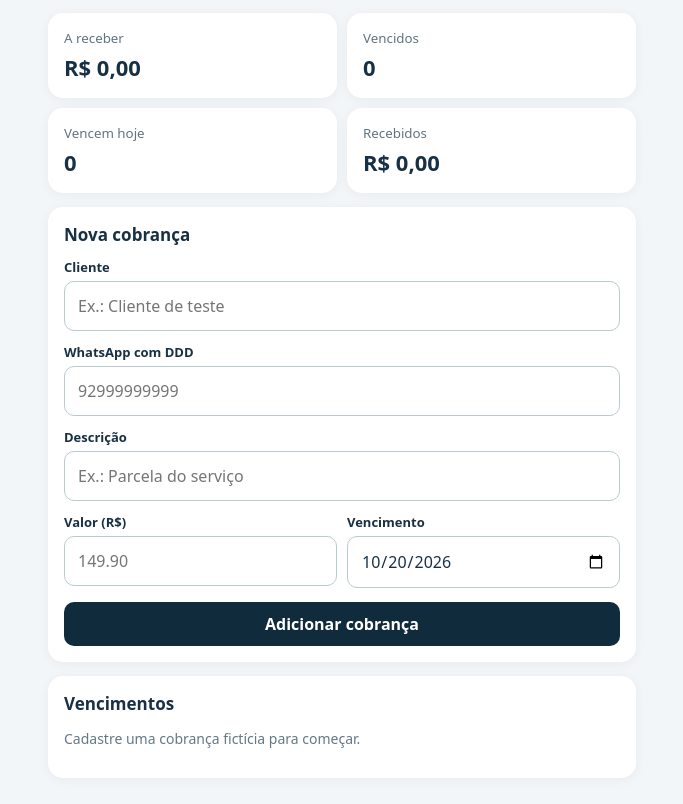
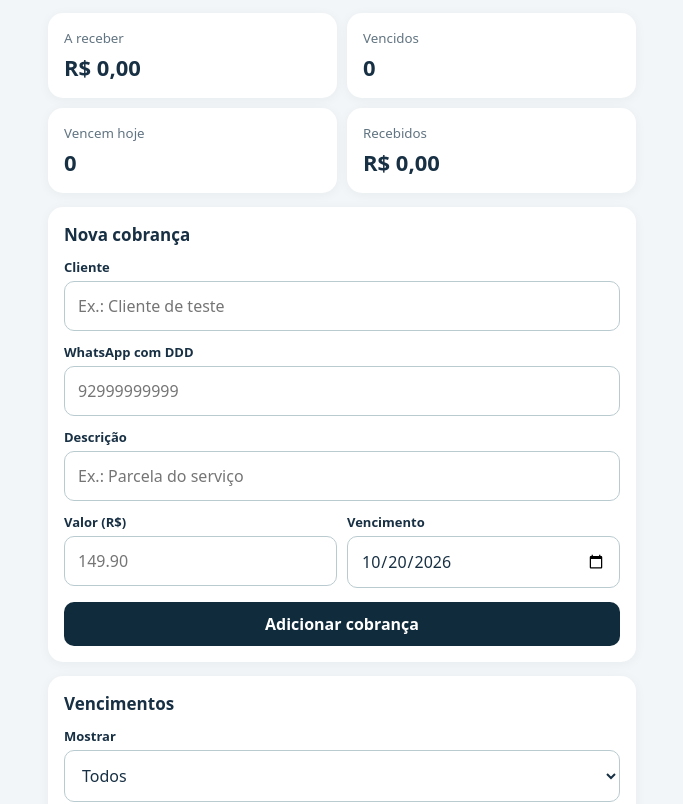
Before and after one commit to advandrerbernardo-maker/Daiz-e, a plain HTML site: page recebiplus-prototipo.html in a window 1280 px wide. Shown: the part 166-970 px from the top of the page, without its empty margins (298-981 px from the left). Drawn offline with Linux system fonts and the light colour scheme.

Commit message:
feat: filtros de vencimentos e ajuste do formato de telefone WhatsApp

```diff
--- a/recebiplus-prototipo.html
+++ b/recebiplus-prototipo.html
@@ -7,7 +7,7 @@
 <div class="notice"><strong>Protótipo local:</strong> sem login, nuvem ou cobrança de assinatura. Use apenas dados fictícios. As informações ficam neste navegador e podem ser perdidas.</div>
 <main><section class="stats"><div class="card stat"><small>A receber</small><strong id="total">R$ 0,00</strong></div><div class="card stat"><small>Vencidos</small><strong id="late">0</strong></div><div class="card stat"><small>Vencem hoje</small><strong id="today">0</strong></div><div class="card stat"><small>Recebidos</small><strong id="received">R$ 0,00</strong></div></section>
 <section class="card"><h2 class="title">Nova cobrança</h2><form id="form"><label for="name">Cliente</label><input id="name" required maxlength="100" placeholder="Ex.: Cliente de teste"><label for="phone">WhatsApp com DDD</label><input id="phone" inputmode="tel" required placeholder="92999999999"><label for="desc">Descrição</label><input id="desc" required maxlength="150" placeholder="Ex.: Parcela do serviço"><div class="two"><div><label for="amount">Valor (R$)</label><input id="amount" type="number" min="0.01" step="0.01" required placeholder="149.90"></div><div><label for="due">Vencimento</label><input id="due" type="date" required></div></div><button class="primary" type="submit">Adicionar cobrança</button></form></section>
-<section class="card"><h2 class="title">Vencimentos</h2><div id="items" aria-live="polite"></div></section>
+<section class="card"><h2 class="title">Vencimentos</h2><label for="filter">Mostrar</label><select id="filter"><option value="all">Todos</option><option value="today">Vencem hoje</option><option value="late">Atrasados</option><option value="next">Próximos 7 dias</option><option value="paid">Pagos</option></select><div id="items" aria-live="polite"></div></section>
 </main><footer>recebi+ · versão experimental · não utilizar com dados reais</footer></div>
 <script>
 'use strict';
@@ -26,8 +26,12 @@ function render(){
  $('late').textContent=pending.filter(r=>r.due<today).length;
  $('today').textContent=pending.filter(r=>r.due===today).length;
  const list=$('items');list.replaceChildren();
- if(!rows.length){list.append(node('p','Cadastre uma cobrança fictícia para começar.','empty'));return}
- for(const r of [...rows].sort((a,b)=>Number(a.paid)-Number(b.paid)||a.due.localeCompare(b.due))){
+ const filter=$('filter').value;
+ const horizon=new Date(today+'T12:00:00');horizon.setDate(horizon.getDate()+7);
+ const next7=[horizon.getFullYear(),String(horizon.getMonth()+1).padStart(2,'0'),String(horizon.getDate()).padStart(2,'0')].join('-');
+ const visible=rows.filter(r=>filter==='all'||filter==='paid'&&r.paid||!r.paid&&(filter==='today'&&r.due===today||filter==='late'&&r.due<today||filter==='next'&&r.due>today&&r.due<=next7));
+ if(!visible.length){list.append(node('p',rows.length?'Nenhuma cobrança neste filtro.':'Cadastre uma cobrança fictícia para começar.','empty'));return}
+ for(const r of [...visible].sort((a,b)=>Number(a.paid)-Number(b.paid)||a.due.localeCompare(b.due))){
   const box=node('div',undefined,'entry');
   box.append(node('strong',r.name+' · '+money(r.cents)));
   box.append(node('small',r.desc+' · vence '+dateBR(r.due)));
@@ -37,7 +41,7 @@ function render(){
   if(!r.paid){
    const wa=node('button','Abrir WhatsApp','whats');wa.type='button';wa.addEventListener('click',()=>{
     const text='Olá, '+r.name+'! Tudo bem? Passando para lembrar que o pagamento de '+money(r.cents)+' referente a '+r.desc+' vence em '+dateBR(r.due)+'. Se já pagou, por favor desconsidere esta mensagem.';
-    const phone=r.phone.startsWith('55')?r.phone:'55'+r.phone;
+    const phone=r.phone.length===12||r.phone.length===13?r.phone:'55'+r.phone;
     window.open('https://wa.me/'+phone+'?text='+encodeURIComponent(text),'_blank','noopener,noreferrer');
    });acts.append(wa);
    const pay=node('button','Marcar pago','paid');pay.type='button';pay.addEventListener('click',()=>{if(confirm('Confirmar recebimento desta cobrança?')){r.paid=true;save();render()}});acts.append(pay);
@@ -46,6 +50,7 @@ function render(){
   box.append(acts);list.append(box);
  }
 }
+$('filter').addEventListener('change',render);
 $('due').value=localDay();
 $('form').addEventListener('submit',e=>{
  e.preventDefault();const name=$('name').value.trim(),phone=$('phone').value.replace(/\D/g,''),desc=$('desc').value.trim(),amount=Number($('amount').value),due=$('due').value;
```
